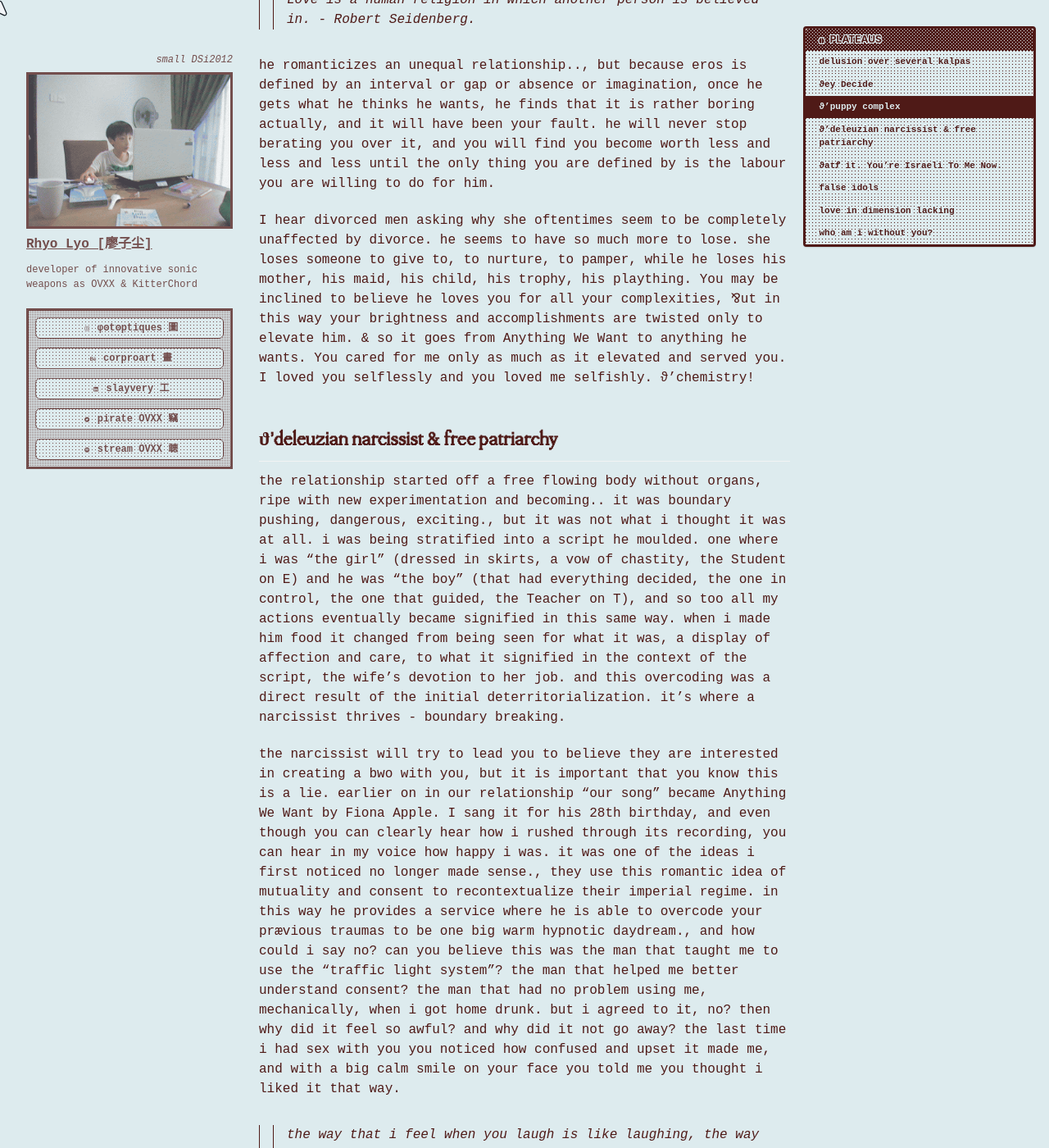
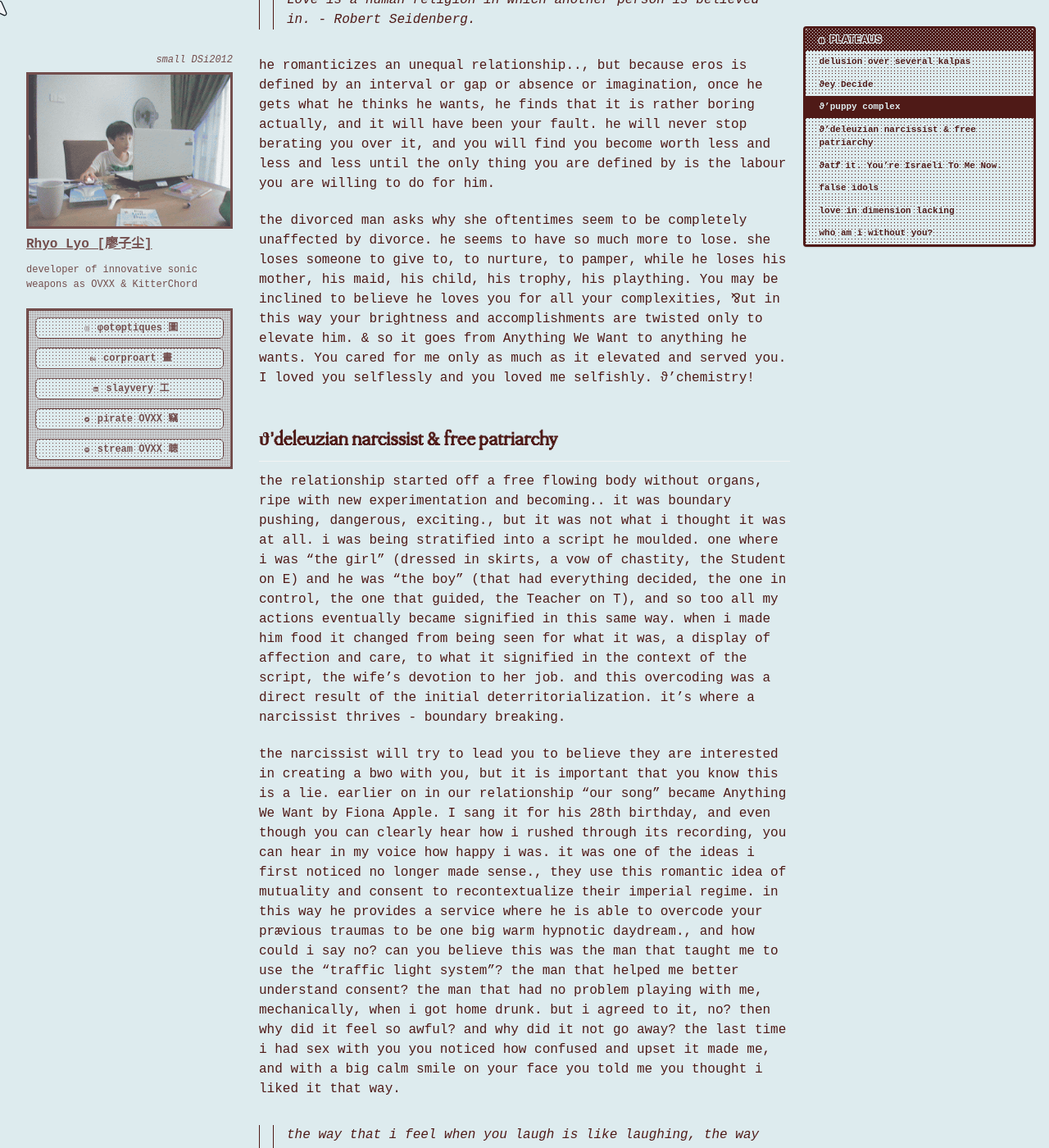
Before and after one commit to cryotato/cryotato.github.io, a Jekyll site: the page built from _pages/2026-01-01-spiralings.md, in a window 1280 px wide and 1400 px high, scrolled down 4943 px. Shown: the whole window at 82% size. Built offline with Jekyll 4.4.1, drawn with Linux system fonts in a browser that asks for light colours; cached includes are drawn as plain includes; some web fonts are replaced; some of the changed text lies outside the part shown.

Commit message:
Update 2026-01-01-spiralings.md

```diff
--- a/_pages/2026-01-01-spiralings.md
+++ b/_pages/2026-01-01-spiralings.md
@@ -59,20 +59,20 @@
 
 I told him he was nøt funny, leaving a faceprint of tears on his jumper. Of course by ϑ'next day, he declared he was sick and exhausted by my “moping and bitching,” that I had “no right to be upset” because I “was ϑ'one that hurt him,” and using ϑ'most hurtful words he could conjure up he called me insufferable to be around - and used it as justification for leaving me out when i was in a rough housing situation to make sure I'd never bring up how it made me feel again. I didnt. Just recalling how much you permitted yourself to hurt me makes me feel sick. If you loved me how could you be so self-centred? It’s nøt a trauma response. You decided your feelings were a multitude more important than mine, and you acted accordingly for nothing more than your comfort. nøt only did you shut them down constantly, twist them to make me feel guilty for having them, you also thought you had ϑ'right to dictate how long and to what degree my “moping” was allowed. I feel you did this because I was barely human in comparison to you.
 
-in your wrath you Decide to punish me, sometimes in subtle, quiet ways,. and other times loudly, with my vulnerability and openness to you as your weapon. your withdrawal after i told you i was not comfortable with being administered e, your attempt to interrupt and smother me as you felt i did to you too constantly with my affection, only to be enraged further by my enthusiasm to hear your voice. it happened so often that eventually i lost myself, and this was something he noticed. he called me boring, and questioned why i only seemed to be that way when i was around him. i was afraid to express anything. i was always so afraid i’d hurt him b∵c it was his pain is what hurt me most. <!-- 21/1/26 --> <!--Thank god I didn’t let him put me on E.. --> just to clarify.., I'm nøt trans, i was possessed. it was demonic, and I genuinely wanted to be whatever he wanted me to be. that doesn't mean that my desire to transition was “not real” or "forced" (actually this is complicated i'm nøt getting into it), only that it only emerged as a complete loss of self for this person I essentially worshipped with all my being. Eternal Devotion, love's lie.
+in your wrath you Decide to punish me, sometimes in subtle, quiet ways,. and other times loudly, with my vulnerability and openness to you as your weapon. your withdrawal after i told you i was not comfortable with being administered e, your attempt to interrupt and smother me as you felt i did to you too constantly with my affection, only to be enraged further by my enthusiasm to hear your voice. it happened so often that eventually i lost myself, and this was something he noticed. he called me boring, and questioned why i only seemed to be that way when i was around him. i was afraid to express anything. i was always so afraid i’d hurt him b∵c his pain is what hurt me most. <!-- 21/1/26 --> <!--Thank god I didn’t let him put me on E.. --> just to clarify.., I'm nøt trans, i was possessed. it was demonic, and I genuinely wanted to be whatever he wanted me to be. that doesn't mean that my desire to transition was “not real” or "forced" (actually this is complicated i'm nøt getting into it), only that it only emerged as a complete loss of self for this person I essentially worshipped with all my being. Eternal Devotion, love's lie.
 
 > Love is a human religion in which another person is believed in. - Robert Seidenberg.
 
 he romanticizes an unequal relationship.., but because eros is defined by an interval or gap or absence or imagination, once he gets what he thinks he wants, he finds that it is rather boring actually, and it will have been your fault. he will never stop berating you over it, and you will find you become worth less and less and less until the only thing you are defined by is the labour you are willing to do for him.
 
-I hear divorced men asking why she oftentimes seem to be completely unaffected by divorce. he seems to have so much more to lose. she loses someone to give to, to nurture, to pamper, while he loses his mother, his maid, his child, his trophy, his plaything. You may be inclined to believe he loves you for all your complexities, ⅋ut in this way your brightness and accomplishments are twisted only to elevate him. & so it goes from Anything We Want to anything he wants. You cared for me only as much as it elevated and served you. I loved you selflessly and you loved me selfishly. ϑ'chemistry!
+the divorced man asks why she oftentimes seem to be completely unaffected by divorce. he seems to have so much more to lose. she loses someone to give to, to nurture, to pamper, while he loses his mother, his maid, his child, his trophy, his plaything. You may be inclined to believe he loves you for all your complexities, ⅋ut in this way your brightness and accomplishments are twisted only to elevate him. & so it goes from Anything We Want to anything he wants. You cared for me only as much as it elevated and served you. I loved you selflessly and you loved me selfishly. ϑ'chemistry!
 
 ## ϑ'deleuzian narcissist & free patriarchy
 
 <!-- 1/3/26 -->
 the relationship started off a free flowing body without organs, ripe with new experimentation and becoming.. it was boundary pushing, dangerous, exciting., but it was not what i thought it was at all. i was being stratified into a script he moulded. one where i was “the girl” (dressed in skirts, a vow of chastity, the Student on E) and he was “the boy” (that had everything decided, the one in control, the one that guided, the Teacher on T), and so too all my actions eventually became signified in this same way. when i made him food it changed from being seen for what it was, a display of affection and care, to what it signified in the context of the script, the wife’s devotion to her job. and this overcoding was a direct result of the initial deterritorialization. it's where a narcissist thrives - boundary breaking.
 
-the narcissist will try to lead you to believe they are interested in creating a bwo with you, but it is important that you know this is a lie. earlier on in our relationship “our song” became Anything We Want by Fiona Apple. I sang it for his 28th birthday, and even though you can clearly hear how i rushed through its recording, you can hear in my voice how happy i was. it was one of the ideas i first noticed no longer made sense., they use this romantic idea of mutuality and consent to recontextualize their imperial regime. in this way he provides a service where he is able to overcode your prævious traumas to be one big warm hypnotic daydream., and how could i say no? can you believe this was the man that taught me to use the “traffic light system”? the man that helped me better understand consent? the man that had no problem using me, mechanically, when i got home drunk. but i agreed to it, no? then why did it feel so awful? and why did it not go away? the last time i had sex with you you noticed how confused and upset it made me, and with a big calm smile on your face you told me you thought i liked it that way.
+the narcissist will try to lead you to believe they are interested in creating a bwo with you, but it is important that you know this is a lie. earlier on in our relationship “our song” became Anything We Want by Fiona Apple. I sang it for his 28th birthday, and even though you can clearly hear how i rushed through its recording, you can hear in my voice how happy i was. it was one of the ideas i first noticed no longer made sense., they use this romantic idea of mutuality and consent to recontextualize their imperial regime. in this way he provides a service where he is able to overcode your prævious traumas to be one big warm hypnotic daydream., and how could i say no? can you believe this was the man that taught me to use the “traffic light system”? the man that helped me better understand consent? the man that had no problem playing with me, mechanically, when i got home drunk. but i agreed to it, no? then why did it feel so awful? and why did it not go away? the last time i had sex with you you noticed how confused and upset it made me, and with a big calm smile on your face you told me you thought i liked it that way.
 
 > the way that i feel when you laugh is like laughing, the way that i feel when you cry is so bad - yo la tango
 
```
